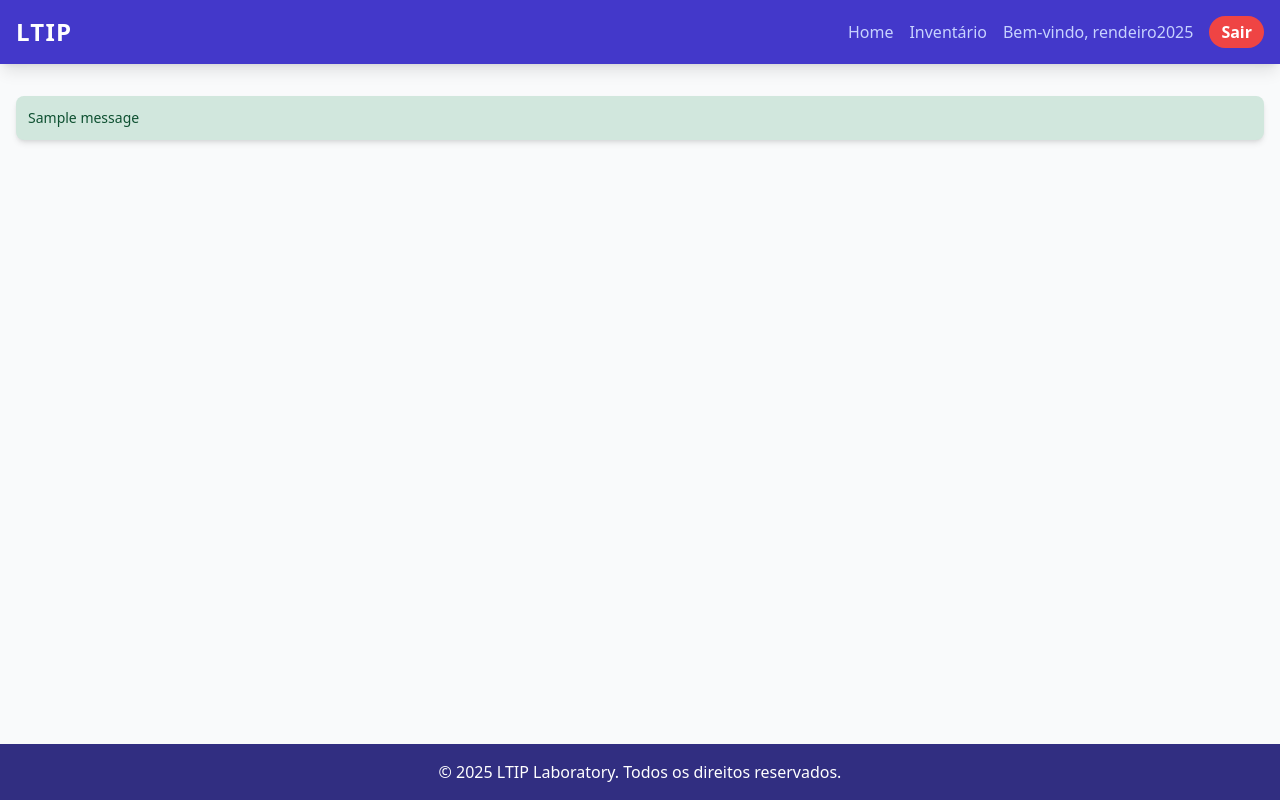
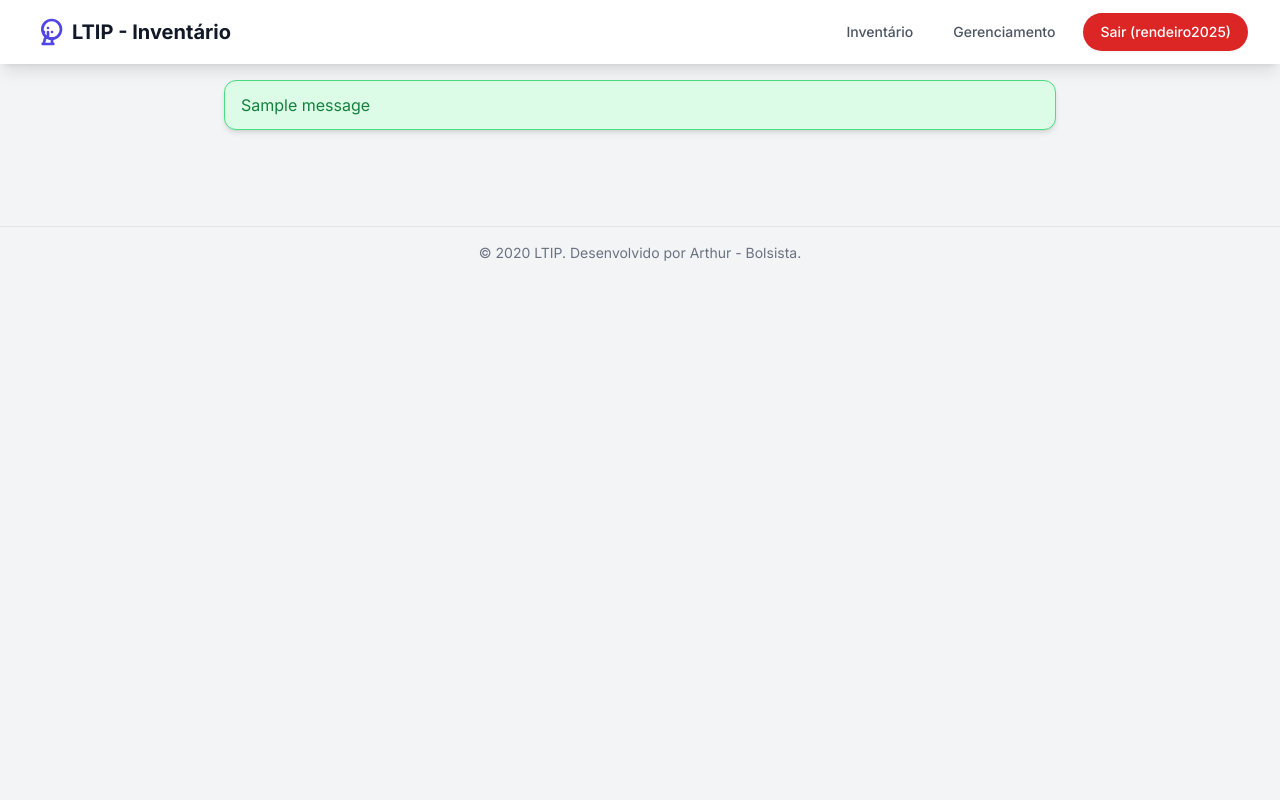
Before and after one commit to almeidasudarioarthurcassius-maker/subir_LTIP, a Flask app: template templates/base.html in a window 1280 px wide. Run offline with Flask 3, Linux system fonts and the light colour scheme; a user stored in the database is signed in; tables that the repository leaves empty hold one stand-in row (values such as "Sample post"); the template is opened without the code that fills it: most values are stand-ins (such as "Sample title", 1, 10 or a date in 2020); one stand-in notice (Sample message) is shown; some libraries are stand-ins or nearby versions.

Commit message:
Refactor base.html for improved layout and styles
Updated the HTML structure and Tailwind CSS integration for better styling and responsiveness.

```diff
--- a/templates/base.html
+++ b/templates/base.html
@@ -3,62 +3,123 @@
 <head>
     <meta charset="UTF-8">
     <meta name="viewport" content="width=device-width, initial-scale=1.0">
-    <title>{% block title %}LTIP Inventory System{% endblock %}</title>
-    <!-- Incluindo Tailwind CSS para um estilo moderno e responsivo -->
+    <title>{% block title %}LTIP{% endblock %}</title>
+    <!-- Carregamento do Tailwind CSS para a estilização -->
     <script src="https://cdn.tailwindcss.com"></script>
+    <!-- Configuração do Tailwind para usar a fonte Inter e cores -->
+    <script>
+        tailwind.config = {
+            darkMode: 'class', // Habilita o modo escuro (opcional)
+            theme: {
+                extend: {
+                    colors: {
+                        'primary': '#4f46e5', // Indigo 600
+                        'secondary': '#facc15', // Yellow 400
+                    },
+                    fontFamily: {
+                        sans: ['Inter', 'sans-serif'],
+                    },
+                }
+            }
+        }
+    </script>
     <style>
-        /* Estilo customizado para mensagens flash */
-        .flash-success { background-color: #d1e7dd; color: #0f5132; }
-        .flash-danger { background-color: #f8d7da; color: #842029; }
-        .flash-info { background-color: #cff4fc; color: #055160; }
-        .flash-warning { background-color: #fff3cd; color: #664d03; }
+        /* Define a fonte Inter como fallback principal */
+        @import url('https://fonts.googleapis.com/css2?family=Inter:wght@100..900&display=swap');
+
+        /* Estilos globais para o modo escuro (se aplicável) */
+        body {
+            font-family: 'Inter', sans-serif;
+            background-color: #f3f4f6; /* Light gray background */
+            color: #1f2937; /* Dark text */
+        }
+        .dark body {
+            background-color: #111827; /* Dark mode background */
+            color: #f9fafb; /* Light text */
+        }
     </style>
 </head>
-<body class="bg-gray-50 min-h-screen flex flex-col">
+<body>
 
-    <!-- Navbar -->
-    <nav class="bg-indigo-700 p-4 shadow-lg">
-        <div class="container mx-auto flex justify-between items-center">
-            <a href="{{ url_for('index') }}" class="text-white text-2xl font-extrabold tracking-wider">LTIP</a>
-            <div class="space-x-4 flex items-center">
-                <a href="{{ url_for('index') }}" class="text-indigo-200 hover:text-white transition duration-200">Home</a>
-                <a href="{{ url_for('inventario') }}" class="text-indigo-200 hover:text-white transition duration-200">Inventário</a>
+    <!-- CABEÇALHO/BARRA DE NAVEGAÇÃO -->
+    <nav class="bg-white dark:bg-gray-800 shadow-lg fixed w-full z-10">
+        <div class="max-w-7xl mx-auto px-4 sm:px-6 lg:px-8">
+            <div class="flex justify-between h-16">
+                <!-- Logo e Nome do Laboratório -->
+                <div class="flex items-center">
+                    <a href="{{ url_for('index') }}" class="flex-shrink-0 flex items-center space-x-2">
+                        <!-- Ícone do Laboratório (Placeholder SVG) -->
+                        <svg class="h-8 w-8 text-indigo-600 dark:text-indigo-400" xmlns="http://www.w3.org/2000/svg" fill="none" viewBox="0 0 24 24" stroke="currentColor">
+                            <path stroke-linecap="round" stroke-linejoin="round" stroke-width="2" d="M9.75 17L9 20l-1 1h8l-1-1v-3.25m-7.25-6.75a7 7 0 1114 0 7 7 0 01-14 0zM12 9h.01M12 12v3M15 12h.01M9 12h.01"/>
+                        </svg>
+                        <span class="text-xl font-bold text-gray-900 dark:text-white hidden sm:block">
+                            {{ lab_name | default('LTIP - Inventário') }}
+                        </span>
+                    </a>
+                </div>
 
-                {% if current_user.is_authenticated and current_user.role in ['admin', 'bolsista'] %}
-                    <a href="{{ url_for('gerenciamento') }}" class="text-yellow-300 hover:text-white transition duration-200">Gerenciamento</a>
-                    <a href="{{ url_for('logout') }}" class="bg-red-500 hover:bg-red-600 text-white font-semibold py-1 px-3 rounded-full transition duration-200">Sair ({{ current_user.username }})</a>
-                {% elif current_user.is_authenticated %}
-                    <span class="text-indigo-200">Bem-vindo, {{ current_user.username }}</span>
-                    <a href="{{ url_for('logout') }}" class="bg-red-500 hover:bg-red-600 text-white font-semibold py-1 px-3 rounded-full transition duration-200">Sair</a>
-                {% else %}
-                    <a href="{{ url_for('login') }}" class="bg-green-500 hover:bg-green-600 text-white font-semibold py-1 px-3 rounded-full transition duration-200">Entrar</a>
-                {% endif %}
+                <!-- Links de Navegação (Menu) -->
+                <div class="flex items-center space-x-4">
+                    <a href="{{ url_for('inventario') }}" class="text-gray-600 dark:text-gray-300 hover:bg-gray-100 dark:hover:bg-gray-700 px-3 py-2 rounded-md text-sm font-medium transition duration-150">
+                        Inventário
+                    </a>
+
+                    {% if current_user.is_authenticated %}
+                        <!-- Links para usuários logados -->
+                        <a href="{{ url_for('gerenciamento') }}" class="text-gray-600 dark:text-gray-300 hover:bg-gray-100 dark:hover:bg-gray-700 px-3 py-2 rounded-md text-sm font-medium transition duration-150">
+                            Gerenciamento
+                        </a>
+                        <a href="{{ url_for('logout') }}" class="text-sm font-medium px-4 py-2 border border-transparent rounded-full shadow-sm text-white bg-red-600 hover:bg-red-700 transition duration-150">
+                            Sair ({{ current_user.username }})
+                        </a>
+                    {% else %}
+                        <!-- Link para usuários deslogados -->
+                        <a href="{{ url_for('login') }}" class="text-sm font-medium px-4 py-2 border border-transparent rounded-full shadow-sm text-white bg-indigo-600 hover:bg-indigo-700 transition duration-150">
+                            Login
+                        </a>
+                    {% endif %}
+                </div>
             </div>
         </div>
     </nav>
 
-    <!-- Mensagens Flash -->
-    <div class="container mx-auto mt-4 p-4">
+    <!-- ÁREA DE MENSAGENS FLASH (Notificações) -->
+    <div class="pt-16">
         {% with messages = get_flashed_messages(with_categories=true) %}
             {% if messages %}
-                {% for category, message in messages %}
-                    <div class="p-3 mb-3 rounded-lg text-sm flash-{{ category }} shadow-md" role="alert">
-                        {{ message }}
-                    </div>
-                {% endfor %}
+                <div class="max-w-4xl mx-auto px-4 sm:px-6 lg:px-8 mt-4 space-y-3">
+                    {% for category, message in messages %}
+                        {% if category == 'success' %}
+                            <div class="bg-green-100 dark:bg-green-900/50 border border-green-400 text-green-700 dark:text-green-300 px-4 py-3 rounded-xl relative shadow-md" role="alert">
+                                <span class="block sm:inline">{{ message }}</span>
+                            </div>
+                        {% elif category == 'error' %}
+                            <div class="bg-red-100 dark:bg-red-900/50 border border-red-400 text-red-700 dark:text-red-300 px-4 py-3 rounded-xl relative shadow-md" role="alert">
+                                <span class="block sm:inline">{{ message }}</span>
+                            </div>
+                        {% else %}
+                            <div class="bg-blue-100 dark:bg-blue-900/50 border border-blue-400 text-blue-700 dark:text-blue-300 px-4 py-3 rounded-xl relative shadow-md" role="alert">
+                                <span class="block sm:inline">{{ message }}</span>
+                            </div>
+                        {% endif %}
+                    {% endfor %}
+                </div>
             {% endif %}
         {% endwith %}
     </div>
 
-    <!-- Conteúdo Principal -->
-    <main class="flex-grow">
+    <!-- CONTEÚDO PRINCIPAL (Área que os outros templates preenchem) -->
+    <main class="py-6">
         {% block content %}{% endblock %}
     </main>
 
-    <!-- Footer -->
-    <footer class="bg-indigo-900 text-white text-center p-4 mt-8">
-        <p>&copy; 2025 LTIP Laboratory. Todos os direitos reservados.</p>
+    <!-- RODAPÉ (Simples) -->
+    <footer class="mt-12 py-4 border-t border-gray-200 dark:border-gray-700 text-center text-gray-500 dark:text-gray-400 text-sm">
+        &copy; {{ now().year }} {{ lab_name | default('LTIP') }}. Desenvolvido por Arthur - Bolsista.
     </footer>
+
+    <!-- Função para obter ano atual em Jinja (necessita do datetime no app.py) -->
+    {%- macro now() -%}{{ datetime.now().year }}{%- endmacro -%}
 
 </body>
 </html>
```
